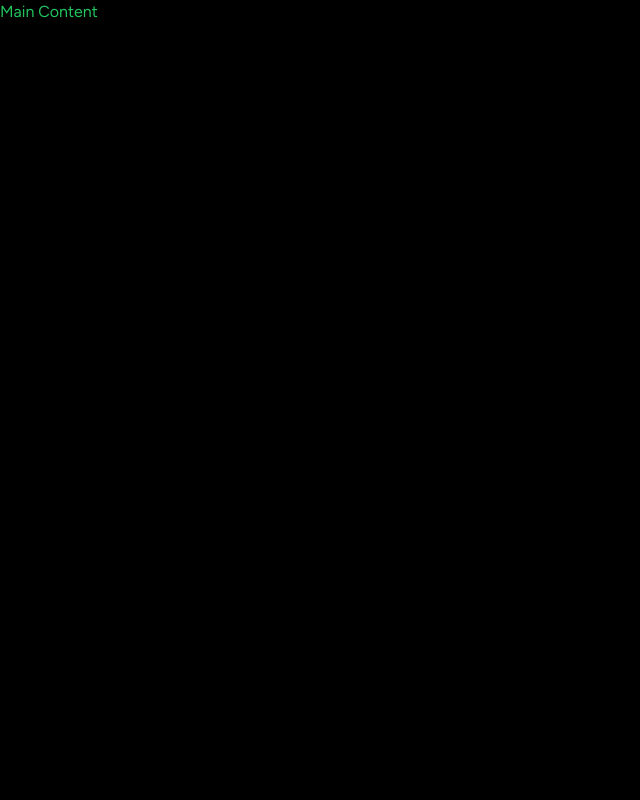
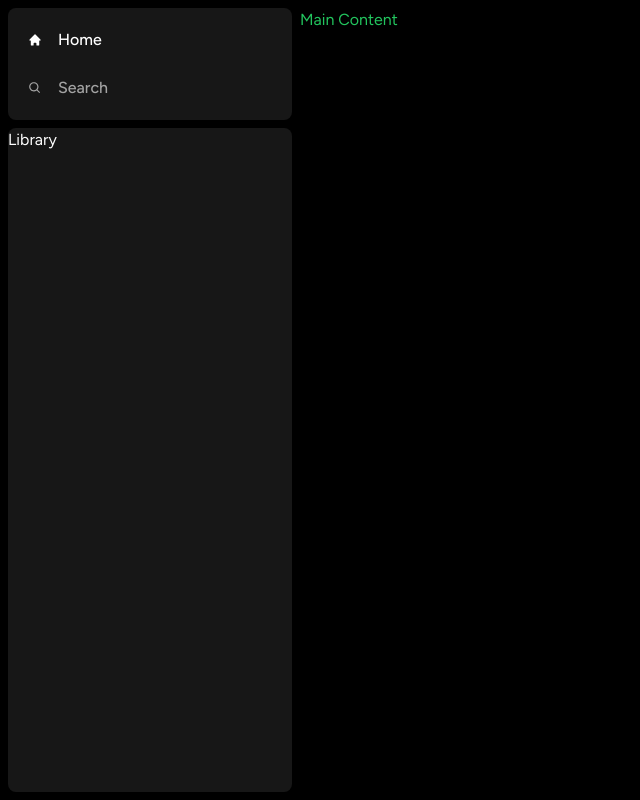
Before and after one commit to ManishManwani36/music-app, a Next.js app: page / in a window 1280 px wide. Shown: the whole page, without its empty margins (0-640 px from the left). Built offline with nearby package versions, Linux system fonts and the light colour scheme.

Commit message:
feat(navigation): added sidebar navigation routes and layout skeleton

```diff
--- a/app/layout.tsx
+++ b/app/layout.tsx
@@ -1,3 +1,4 @@
+import Sidebar from "@/components/Sidebar";
 import "./globals.css";
 import { Figtree } from "next/font/google";
 
@@ -15,7 +16,9 @@ export default function RootLayout({
 }) {
   return (
     <html lang="en">
-      <body className={font.className}>{children}</body>
+      <body className={font.className}>
+        <Sidebar>{children}</Sidebar>
+      </body>
     </html>
   );
 }
--- /dev/null
+++ b/components/Box.tsx
@@ -0,0 +1,16 @@
+import { twMerge } from "tailwind-merge";
+
+interface Props {
+  children: React.ReactNode;
+  className?: string;
+}
+
+export default function Box({ children, className }: Props) {
+  return (
+    <div
+      className={twMerge(`bg-neutral-900 rounded-lg h-fit w-full`, className)}
+    >
+      {children}
+    </div>
+  );
+}
--- /dev/null
+++ b/components/Library.tsx
@@ -0,0 +1,3 @@
+export default function Library() {
+  return <>Library</>;
+}
--- /dev/null
+++ b/components/Sidebar.tsx
@@ -0,0 +1,58 @@
+"use client";
+import { usePathname } from "next/navigation";
+import { useMemo } from "react";
+import { HiHome } from "react-icons/hi";
+import { BiSearch } from "react-icons/bi";
+import Box from "./Box";
+import SidebarItem from "./SidebarItem";
+import Library from "./Library";
+
+interface Props {
+  children: React.ReactNode;
+}
+
+export default function Sidebar({ children }: Props) {
+  const pathname = usePathname();
+
+  const routes = useMemo(
+    () => [
+      {
+        icon: HiHome,
+        label: "Home",
+        active: pathname !== "/search",
+        href: "/",
+      },
+      {
+        icon: BiSearch,
+        label: "Search",
+        active: pathname === "/search",
+        href: "/search",
+      },
+    ],
+    [pathname],
+  );
+
+  return (
+    <div className="flex h-full">
+      <div className="hidden md:flex flex-col gap-y-2 bg-black h-full w-[300px] p-2">
+        <Box>
+          <div className="flex flex-col gap-y-4 px-5 py-4">
+            {routes.map(({ icon: Icon, label, active, href }) => (
+              <SidebarItem
+                key={label}
+                icon={Icon}
+                label={label}
+                active={active}
+                href={href}
+              />
+            ))}
+          </div>
+        </Box>
+        <Box className="overflow-y-auto h-full">
+          <Library />
+        </Box>
+      </div>
+      <main className="h-full flex-1 overflow-y-auto py-2">{children}</main>
+    </div>
+  );
+}
--- /dev/null
+++ b/components/SidebarItem.tsx
@@ -0,0 +1,30 @@
+import Link from "next/link";
+import { IconType } from "react-icons";
+import { twMerge } from "tailwind-merge";
+
+interface Props {
+  icon: IconType;
+  label: string;
+  active?: boolean;
+  href: string;
+}
+
+export default function SidebarItem({
+  icon: Icon,
+  label,
+  active,
+  href,
+}: Props) {
+  return (
+    <Link
+      href={href}
+      className={twMerge(
+        `flex flex-row h-auto items-center w-full gap-x-4 text-md font-medium cursor-pointer hover:text-white transition text-neutral-400 py-1`,
+        active && "text-white",
+      )}
+    >
+      <Icon />
+      <p className="truncate w-full">{label}</p>
+    </Link>
+  );
+}
--- a/package.json
+++ b/package.json
@@ -27,6 +27,8 @@
     "postcss": "8.4.24",
     "react": "18.2.0",
     "react-dom": "18.2.0",
+    "react-icons": "^4.9.0",
+    "tailwind-merge": "^1.13.2",
     "tailwindcss": "3.3.2",
     "typescript": "5.1.3"
   },
```
Also changed, not shown: 1 other file (tests, documents, lock files or other folders).
